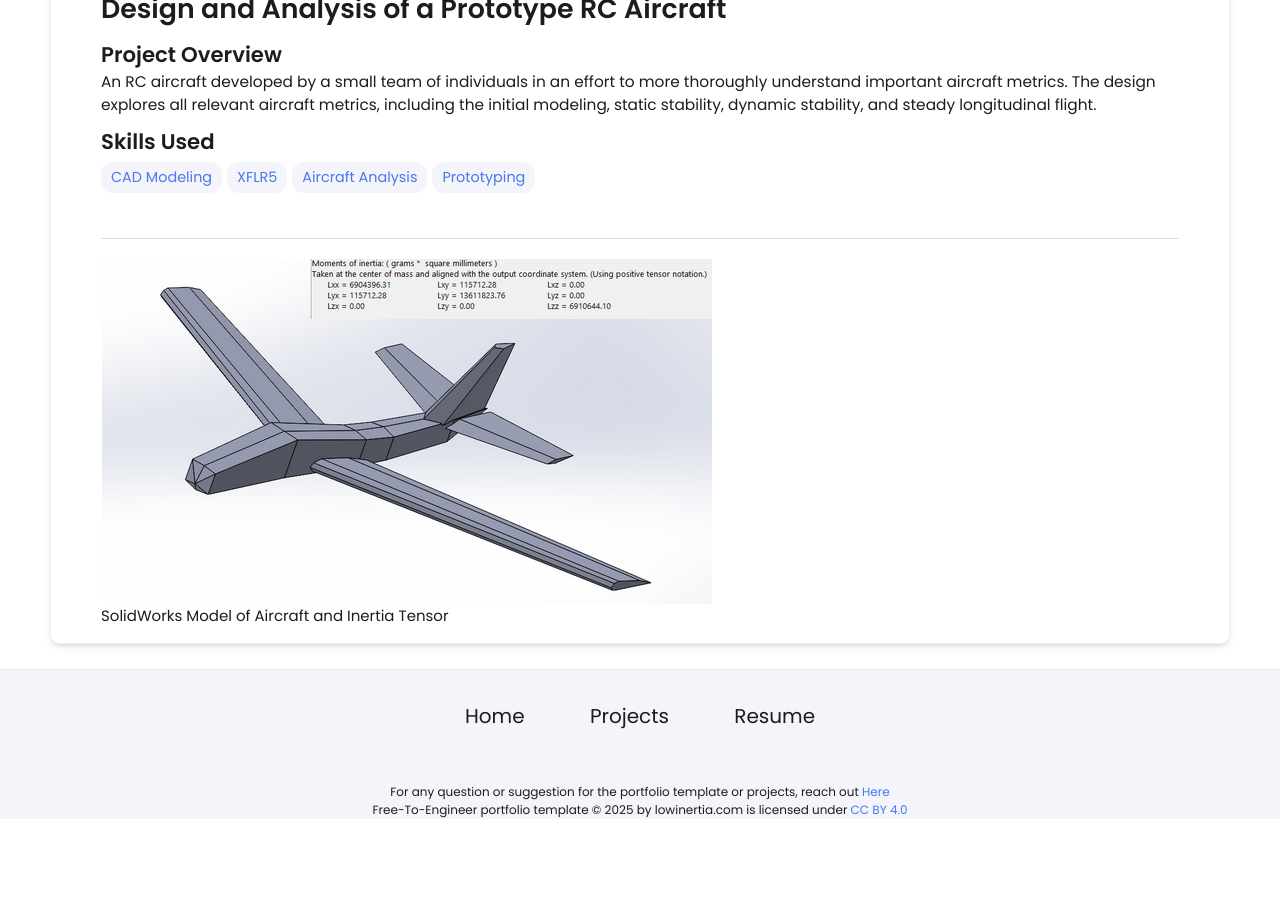
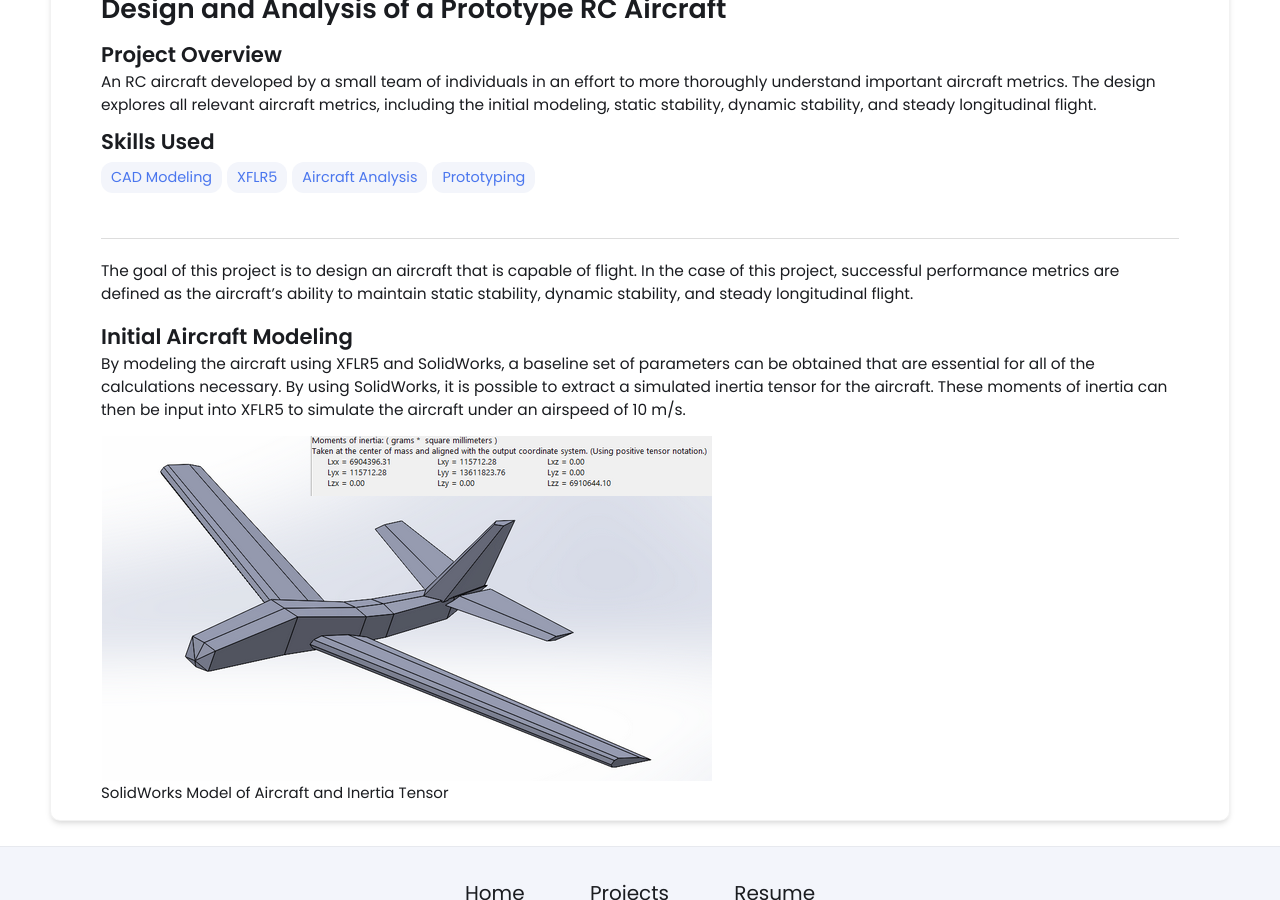
Before and after one commit to Jay-Patel-Engineer/Jay-Patel-Engineer.github.io, a Jekyll site: the page built from _projects/rcaircraft/index.md, in a window 1280 px wide and 900 px high, scrolled down 518 px. Built offline with Jekyll 4.4.1, drawn with Linux system fonts in a browser that asks for light colours; before the commit the page ends 1337 px from its top, so only the background shows below that.

Commit message:
Update index.md

```diff
--- a/_projects/rcaircraft/index.md
+++ b/_projects/rcaircraft/index.md
@@ -11,5 +11,8 @@ main-image: /prototypeRC.png
 ---
 
 ---
+The goal of this project is to design an aircraft that is capable of flight. In the case of this project, successful performance metrics are defined as the aircraft's ability to maintain static stability, dynamic stability, and steady longitudinal flight.
+## Initial Aircraft Modeling
+By modeling the aircraft using XFLR5 and SolidWorks, a baseline set of parameters can be obtained that are essential for all of the calculations necessary. By using SolidWorks, it is possible to extract a simulated inertia tensor for the aircraft. These moments of inertia can then be input into XFLR5 to simulate the aircraft under an airspeed of 10 m/s.
 {% include image-gallery.html images="cadaircraft.png" height="400"%}
 <span style="font-size: 15px">SolidWorks Model of Aircraft and Inertia Tensor</span>
```
